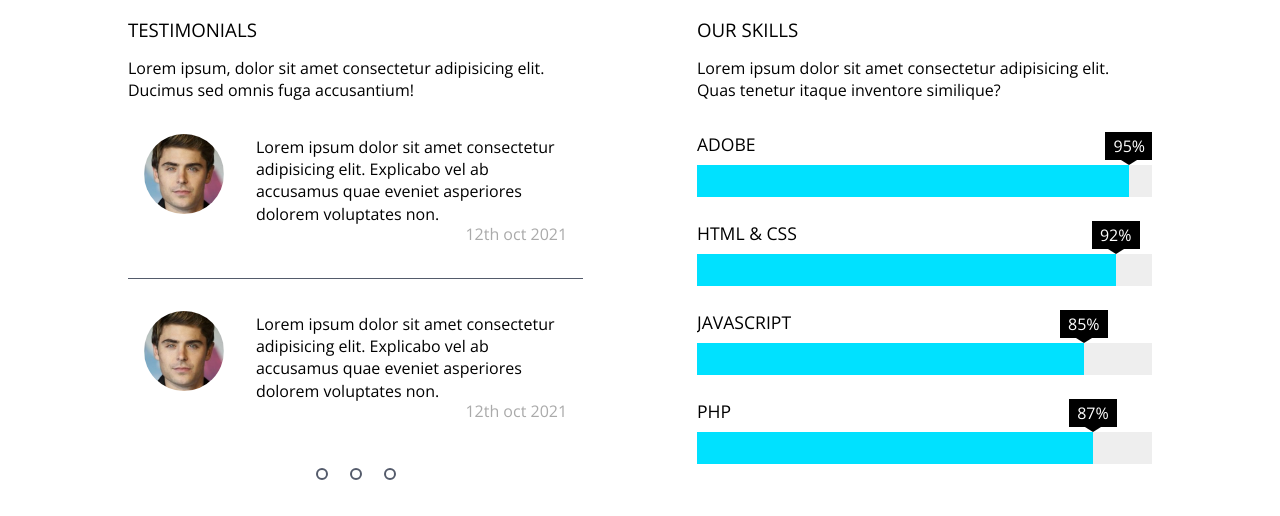
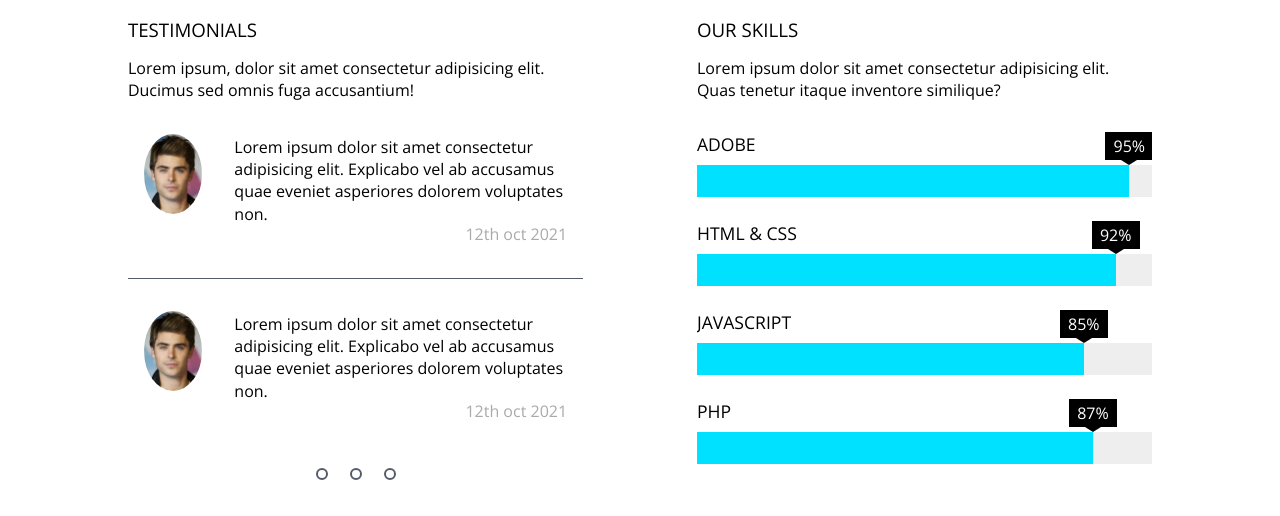
Before and after one commit to Dahy1/kasper, a plain HTML site: page index.html in a window 1280 px wide. Shown: the part 4200-4716 px from the top of the page. Drawn offline with nearby package versions, Linux system fonts and the light colour scheme.

Commit message:
Update style.css

```diff
--- a/styles/style.css
+++ b/styles/style.css
@@ -1016,7 +1016,7 @@ section.welcome .next-img {
   display: block;
   margin: 0 auto 2rem;
   width: 5rem;
-  aspect-ratio: 1;
+  height: 5rem;
   object-fit: cover;
   object-position: center center;
   border-radius: 50%;
```
